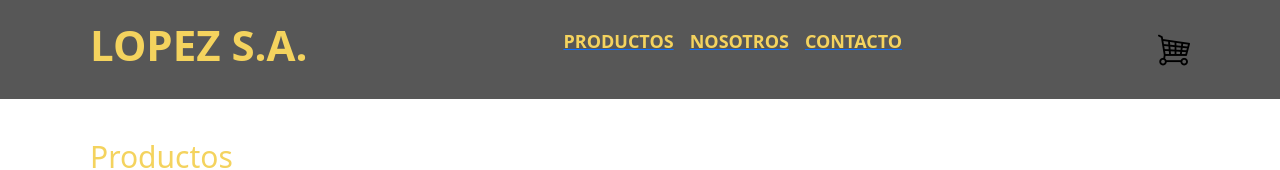
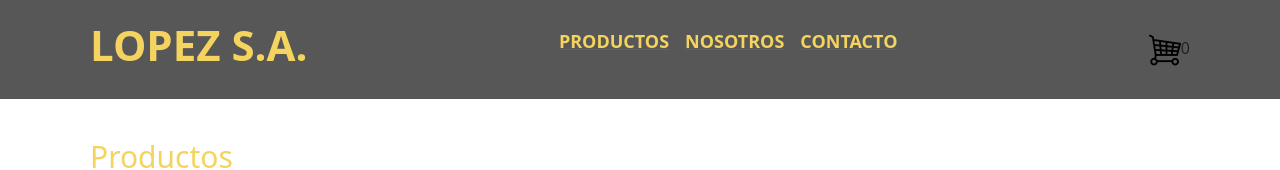
Before and after one commit to lucianoallievi/reactjs, a React (Vite) app: page / in a window 1280 px wide. Shown: the top 170 px of the page. Built offline with nearby package versions, Linux system fonts and the light colour scheme.

Commit message:
reentrega

```diff
--- a/src/components/CarWidget/CarWidget.jsx
+++ b/src/components/CarWidget/CarWidget.jsx
@@ -7,6 +7,7 @@ const CartWidget = () => {
         {" "}
         <img src={logo} alt="" />
       </a>
+      <span>0</span>
     </div>
   );
 };
```
